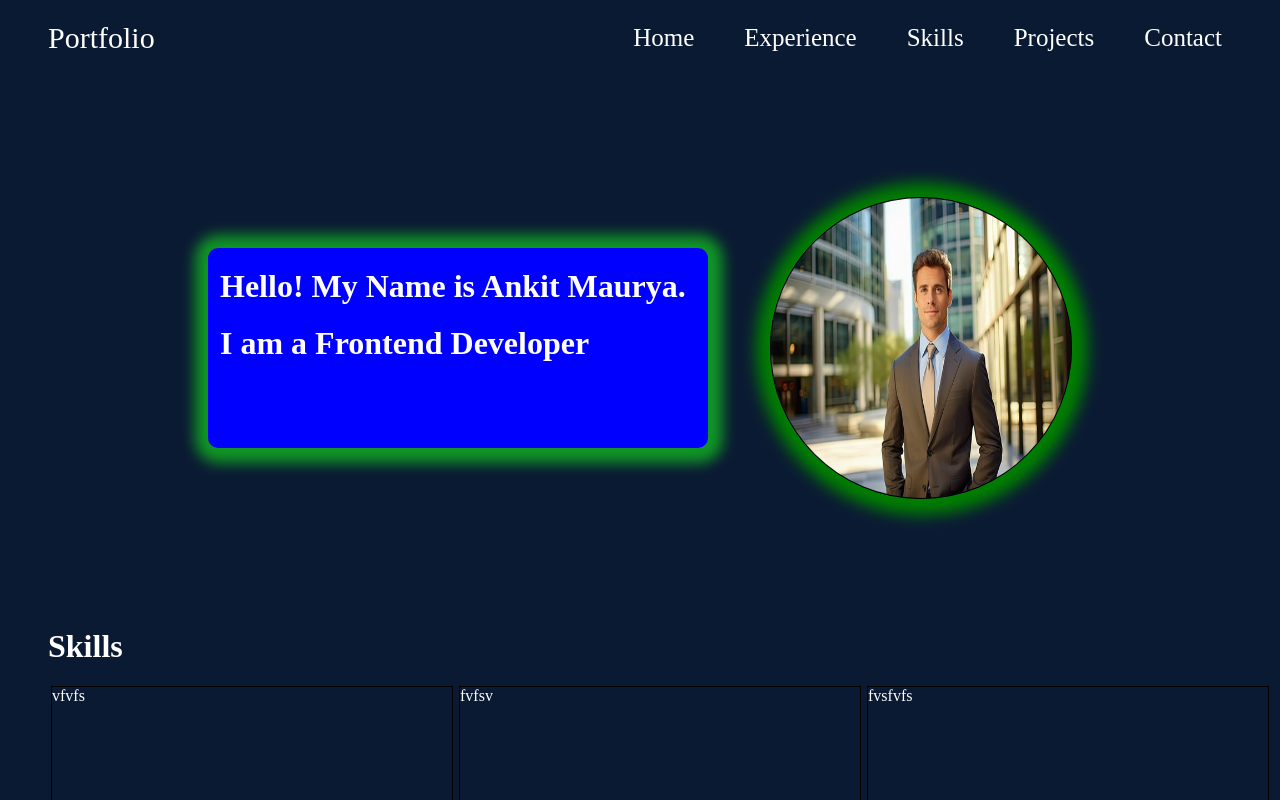
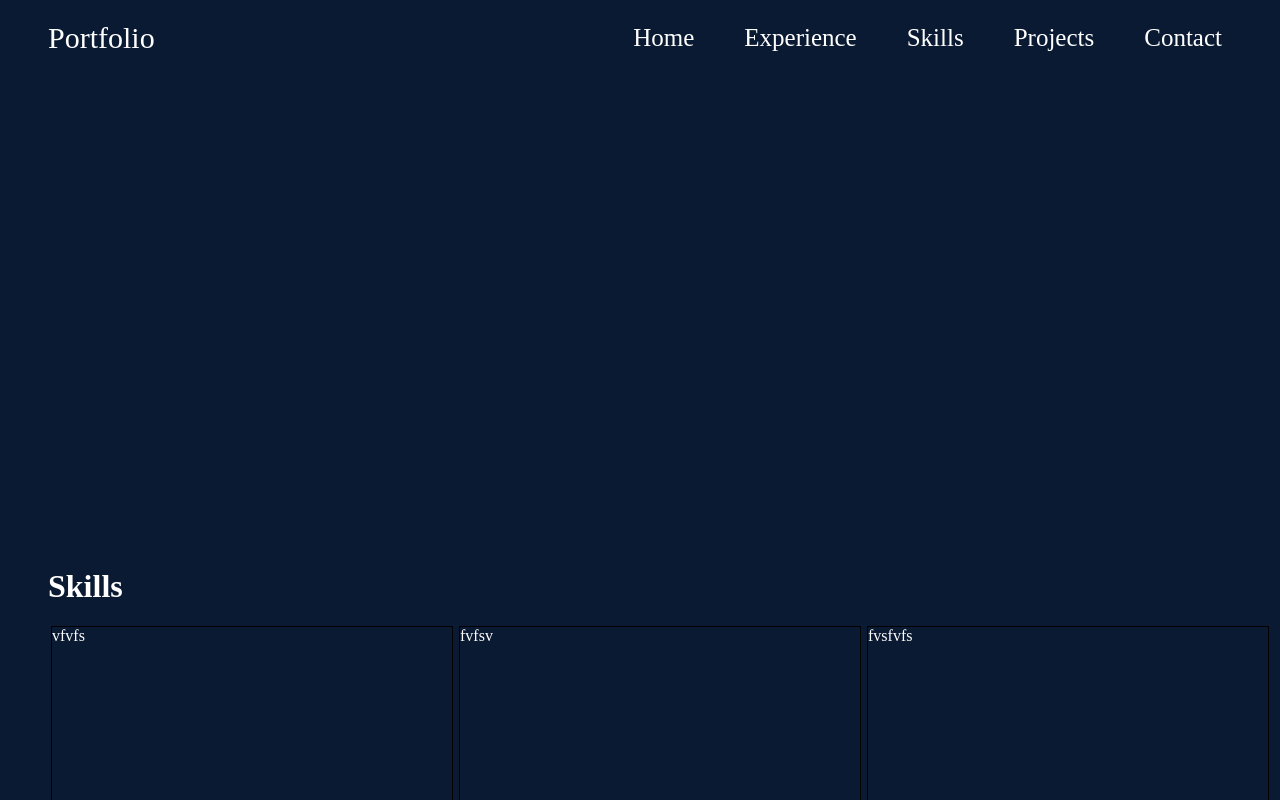
Before and after one commit to io6-ankit/portfolio--website, a React (Create React App) app in the folder portfolio-website/: page / in a window 1280 px wide. Shown: the top 800 px of the page. Built offline with nearby package versions, Linux system fonts and the light colour scheme.

Commit message:
code commit

```diff
--- a/portfolio-website/src/App.js
+++ b/portfolio-website/src/App.js
@@ -9,7 +9,7 @@ function App() {
   return (
     <>
       <Navbar />
-      <Home />
+      {/* <Home /> */}
       <Skills />
     </>
   );
--- a/portfolio-website/src/components/Navbar.jsx
+++ b/portfolio-website/src/components/Navbar.jsx
@@ -2,7 +2,7 @@ import React from "react";
 import Box from "@mui/material/Box";
 import Link from "@mui/material/Link";
 import "./Navbar.css";
-// import Home from "./Home";
+import Home from "./Home";
 const Navbar = () => {
   return (
     <>
@@ -16,7 +16,7 @@ const Navbar = () => {
               color: "white",
             }}
             href="#"
-            // src={<Home />}
+            src={<Home />}
             underline="none"
           >
             Home
```
